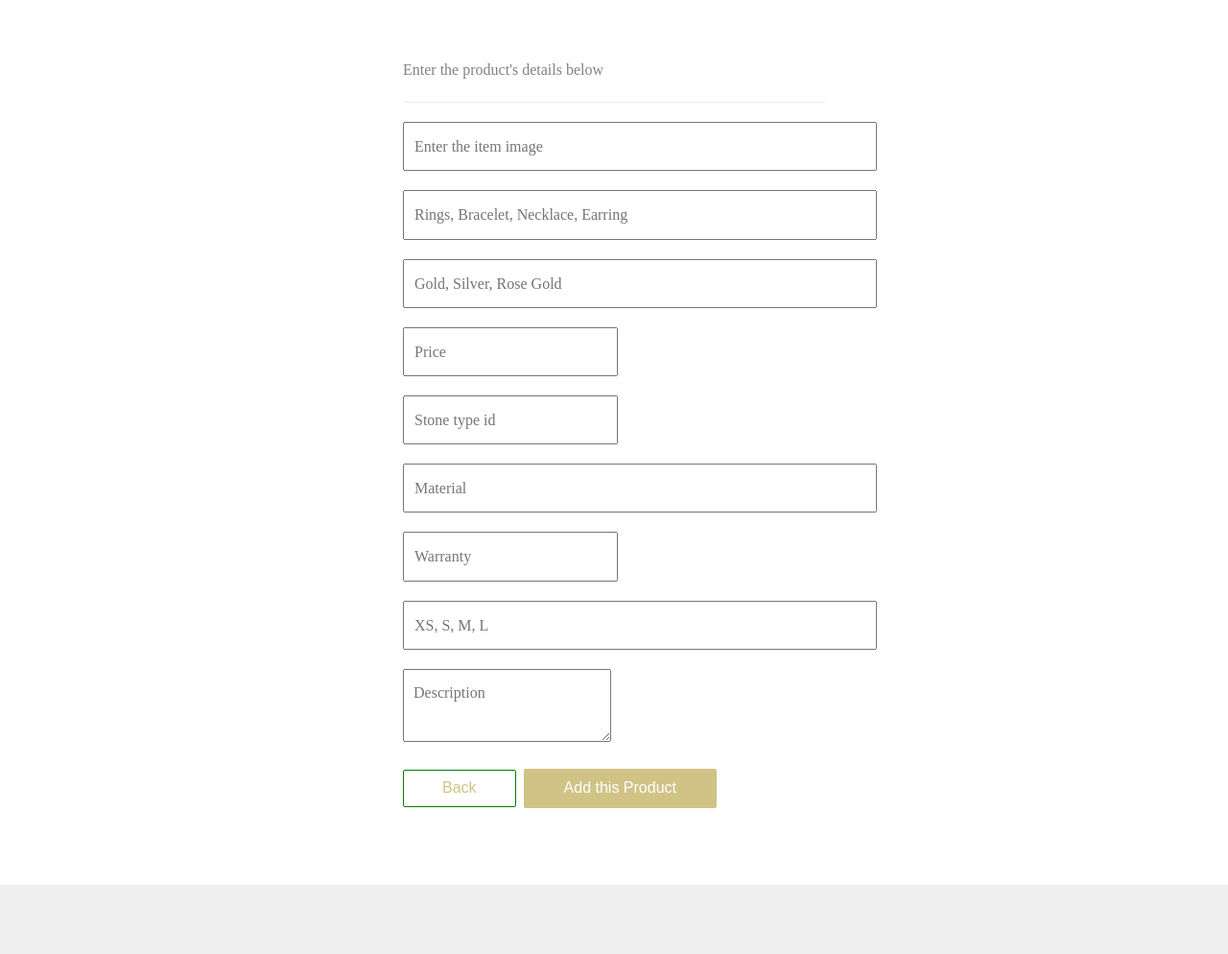
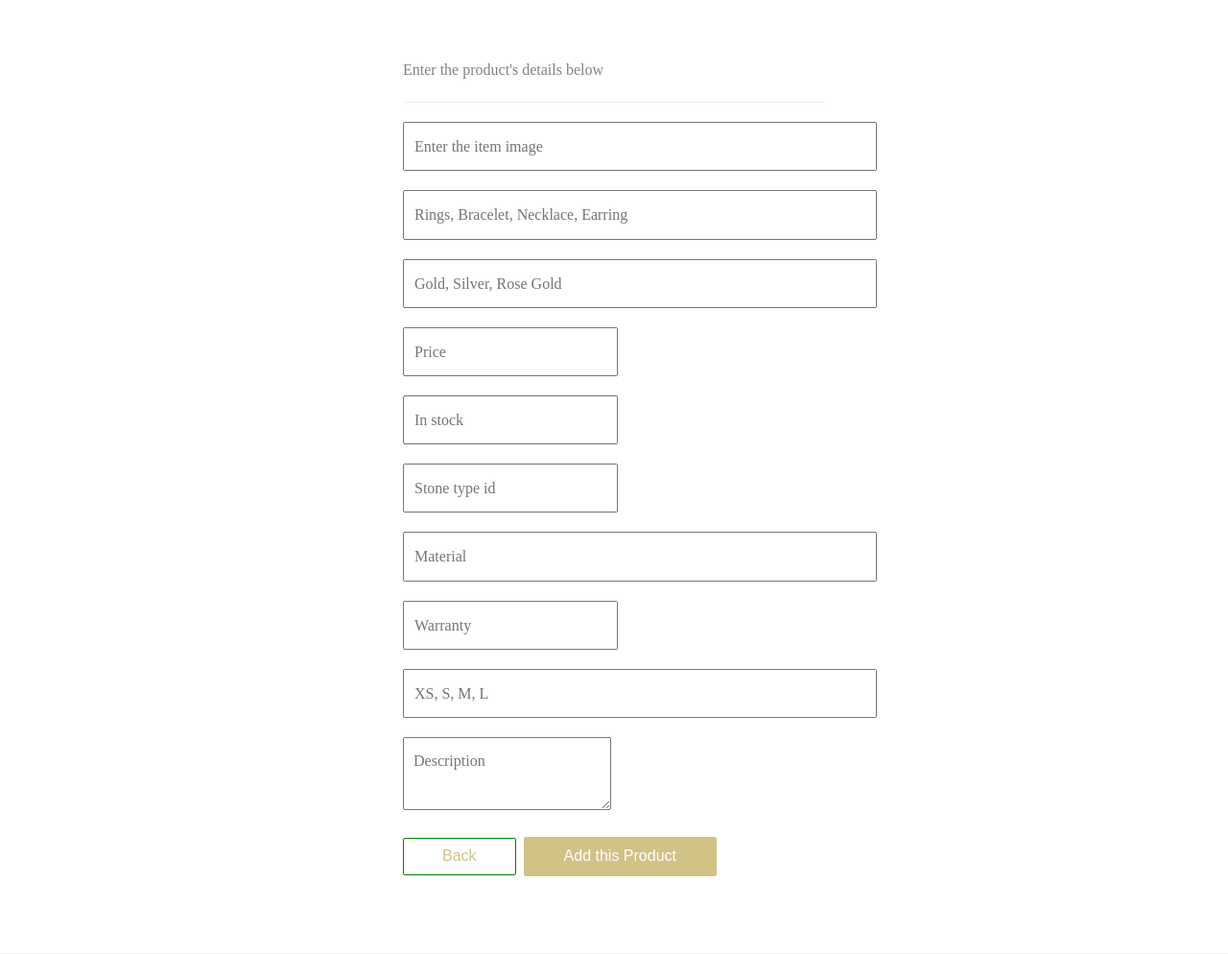
Before and after one commit to dev-jey/php-ecommerce, a PHP site: page /add_product.php in a window 1280 px wide. Shown: the part 161-1155 px from the top of the page at 96% size. Run offline with PHP 8.4, Linux system fonts and the light colour scheme; a user stored in the database is signed in; some libraries are stand-ins or nearby versions; some web fonts are replaced.

Commit message:
Fix add prod

```diff
--- a/add_product.php
+++ b/add_product.php
@@ -16,8 +16,10 @@ if (isset($_POST['addthisprod'])) {
     $Item_size = $_POST['Item_size'];
     $Description = $_POST['Description'];
     $Item_price = $_POST['Item_price'];
+    $In_stock = $_POST['In_stock'];
 
-    $sqlinsert = "INSERT INTO item(image,Item_category,Item_color,Stone_type,Material,warranty,Item_size,Description, Item_price) VALUES('$image','$Item_category','$Item_color','$Stone_type','$Material', '$warranty', '$Item_size', '$Description', '$Item_price')";
+    $sqlinsert = "INSERT INTO item(image,Item_category,Item_color,Stone_type,Material,warranty,Item_size,Description, Item_price, In_stock) VALUES('$image','$Item_category','$Item_color','$Stone_type','$Material', '$warranty', '$Item_size', '$Description', '$Item_price', '$In_stock')";
+    echo $sqlinsert;
     mysqli_query($conn, $sqlinsert);
     echo '<script>window.location="adminhome.php"</script>';
 
@@ -41,6 +43,8 @@ if (isset($_POST['addthisprod'])) {
 
             <br>
             <input type="number" required name="Item_price" placeholder="Price" size=50 style="padding: 10px; margin-bottom: 20px;">
+            <br>
+            <input type="number" required name="In_stock" placeholder="In stock" size=50 style="padding: 10px; margin-bottom: 20px;">
 
             <br>
             <input type="number" required name="Stone_type" placeholder="Stone type id" size=50 style="padding: 10px; margin-bottom: 20px;">
```
